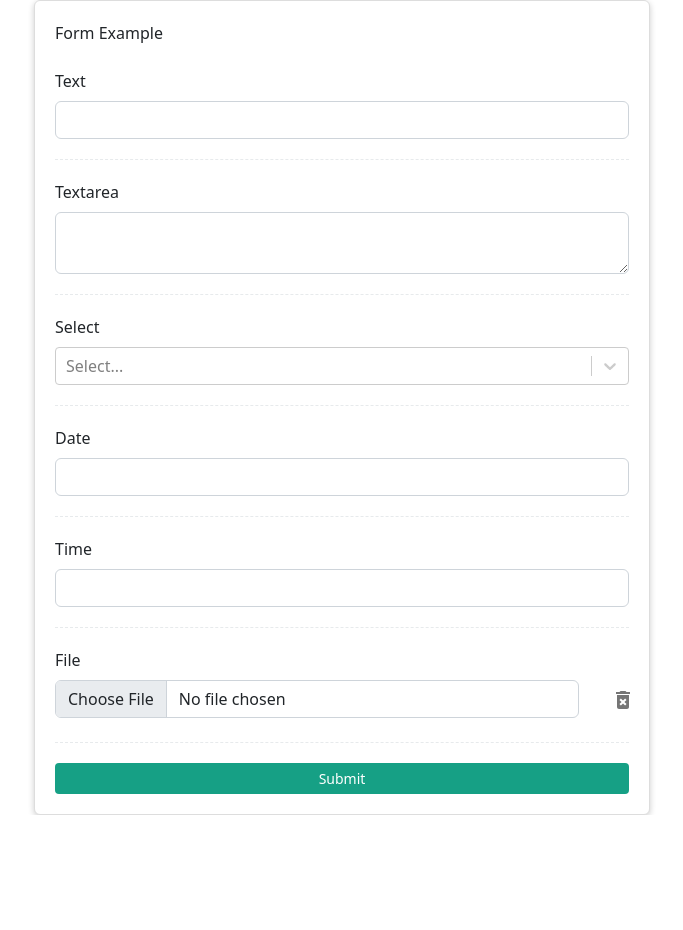
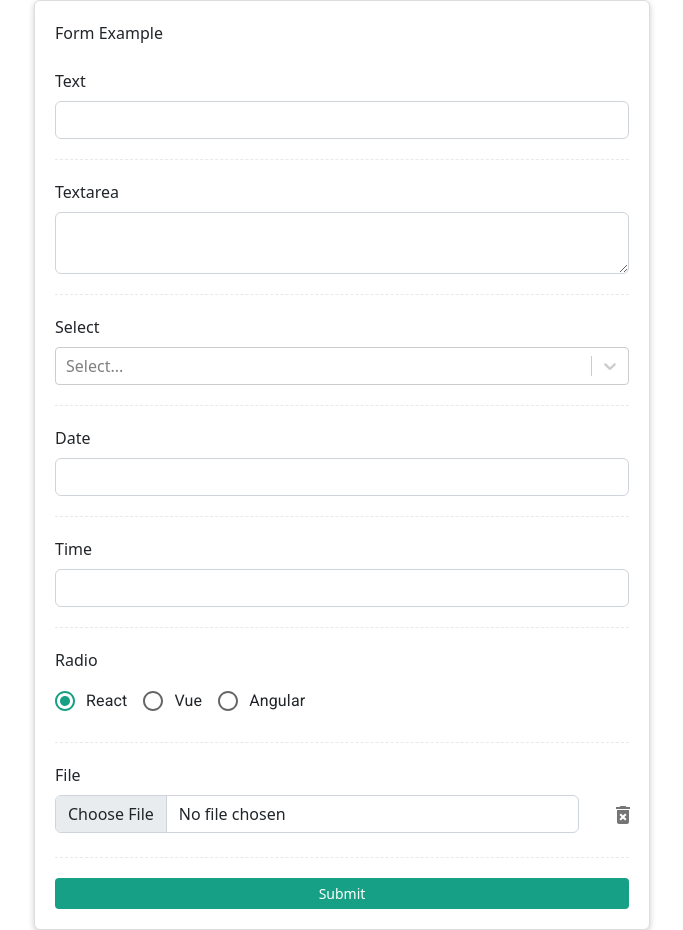
Before and after one commit to bungdanar/react-starter-18, a React (Create React App) app: page /form in a window 1280 px wide. Shown: the whole page, without its empty margins (298-981 px from the left). Before the commit the page ends 815 px from the top, so only its background shows below. Built offline with nearby package versions, Linux system fonts and the light colour scheme.

Commit message:
chore: Add radio input component

```diff
--- /dev/null
+++ b/src/components/radio-input/RadioInput.tsx
@@ -0,0 +1,34 @@
+import { FormControlLabel, Radio, RadioGroup } from '@mui/material'
+
+interface RadioInputProps {
+  label: string
+  value: any
+  onChange: (event: React.ChangeEvent<HTMLInputElement>) => void
+  options: {
+    label: string
+    value: any
+  }[]
+}
+
+export default function RadioInput({
+  label,
+  value,
+  onChange,
+  options,
+}: RadioInputProps) {
+  return (
+    <div className='mb-3'>
+      <label className='form-label'>{label}</label>
+      <RadioGroup row value={value} onChange={onChange}>
+        {options.map((o, i) => (
+          <FormControlLabel
+            key={i}
+            label={o.label}
+            value={o.value}
+            control={<Radio />}
+          />
+        ))}
+      </RadioGroup>
+    </div>
+  )
+}
--- a/src/pages/form/Form.tsx
+++ b/src/pages/form/Form.tsx
@@ -5,6 +5,7 @@ import CustomCard from '../../components/custom-card/CustomCard'
 import CustomDivider from '../../components/custom-divider/CustomDivider'
 import DateInput from '../../components/date-input/DateInput'
 import FileInput from '../../components/file-input/FileInput'
+import RadioInput from '../../components/radio-input/RadioInput'
 import SelectInput from '../../components/select-input/SelectInput'
 import TextInput from '../../components/text-input/TextInput'
 import TextareaInput from '../../components/textarea-input/TextareaInput'
@@ -97,6 +98,16 @@ const FormPage = observer(() => {
                 isTouched={isFormTouched}
               />
               <CustomDivider />
+              <RadioInput
+                label='Radio'
+                value={formState.radio.value}
+                onChange={(e) => handleChangeFormInput('radio', e.target.value)}
+                options={['React', 'Vue', 'Angular'].map((o) => ({
+                  label: o,
+                  value: o,
+                }))}
+              />
+              <CustomDivider />
               <FileInput
                 label='File'
                 onChange={(e) => {
--- a/src/stores/locals/form-example.ts
+++ b/src/stores/locals/form-example.ts
@@ -12,6 +12,7 @@ interface FormExampleState {
   select: FormInputStruct<null | { label: any; value: any }>
   date: FormInputStruct<null | Moment>
   time: FormInputStruct<null | Moment>
+  radio: FormInputStruct<string>
   file: FileInputStruct<undefined | null | File>
 }
 
@@ -36,6 +37,10 @@ function initialFormExampleState(): FormExampleState {
     time: {
       value: null,
       isValid: false,
+    },
+    radio: {
+      value: 'React',
+      isValid: true,
     },
     file: {
       value: undefined,
@@ -95,7 +100,8 @@ export class FormExampleStore {
 
     switch (formKey) {
       case 'text':
-      case 'textArea': {
+      case 'textArea':
+      case 'radio': {
         updatedFormState[formKey].isValid =
           updatedFormState[formKey].value.trim() !== ''
 
```
